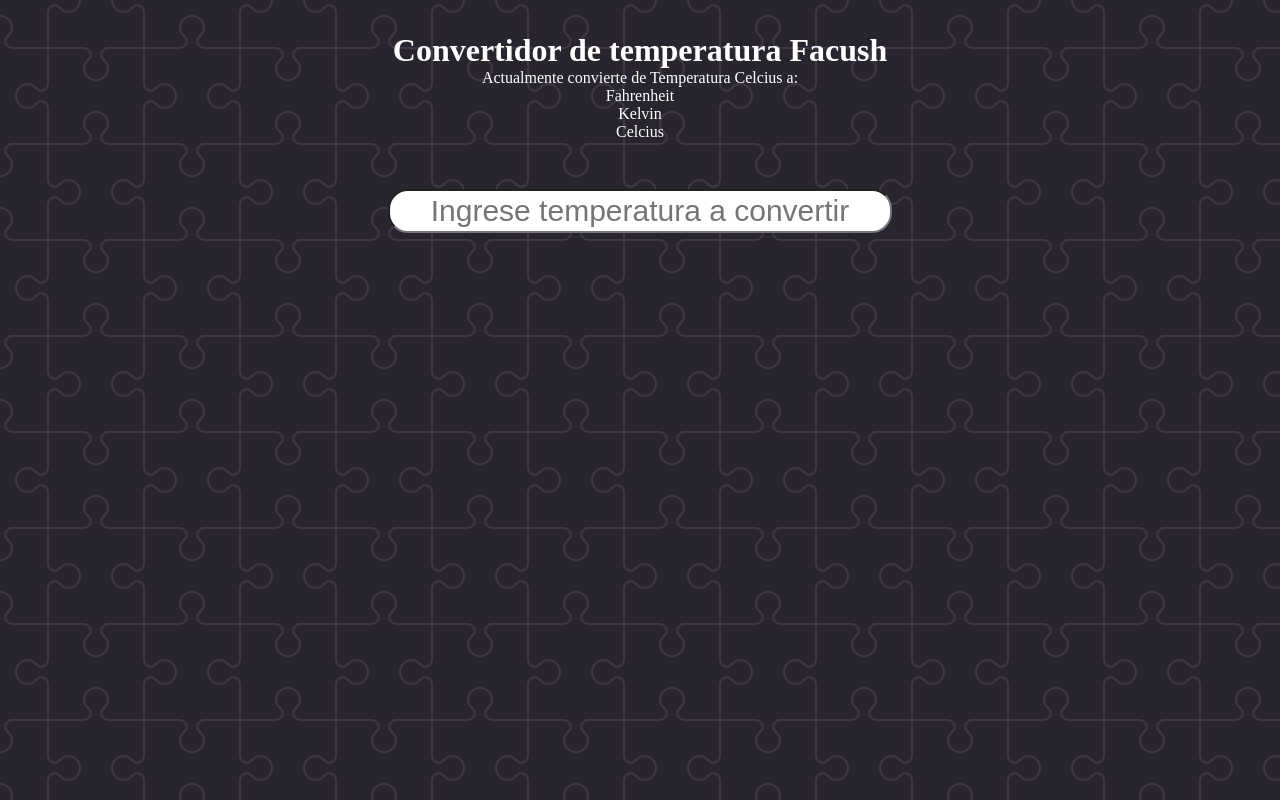
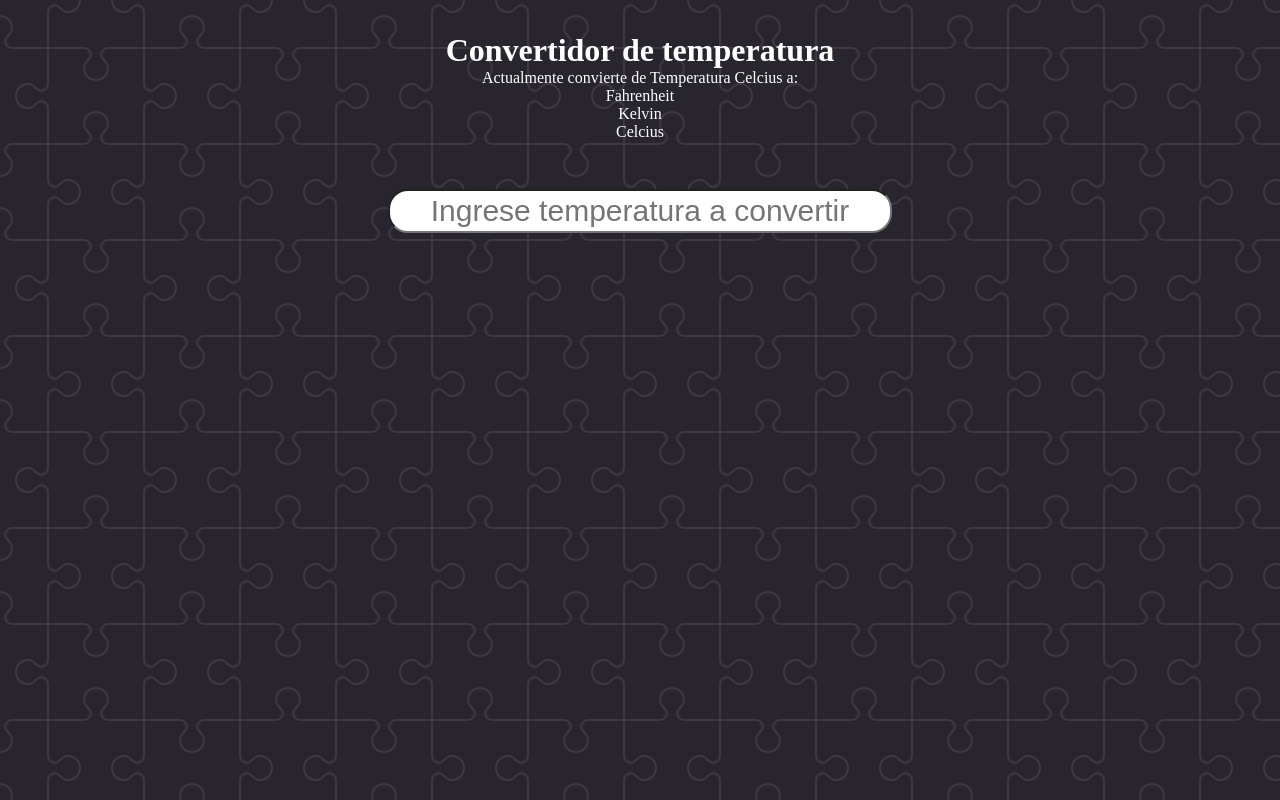
Before and after one commit to tbor00/Temperaturas, a plain HTML site: page index.html in a window 1280 px wide. Drawn offline with Linux system fonts and the light colour scheme.

Commit message:
fixing error

```diff
--- a/index.html
+++ b/index.html
@@ -10,7 +10,6 @@
 
     <h1>
         Convertidor de temperatura
-        Facush
 
     </h1>
 
```
